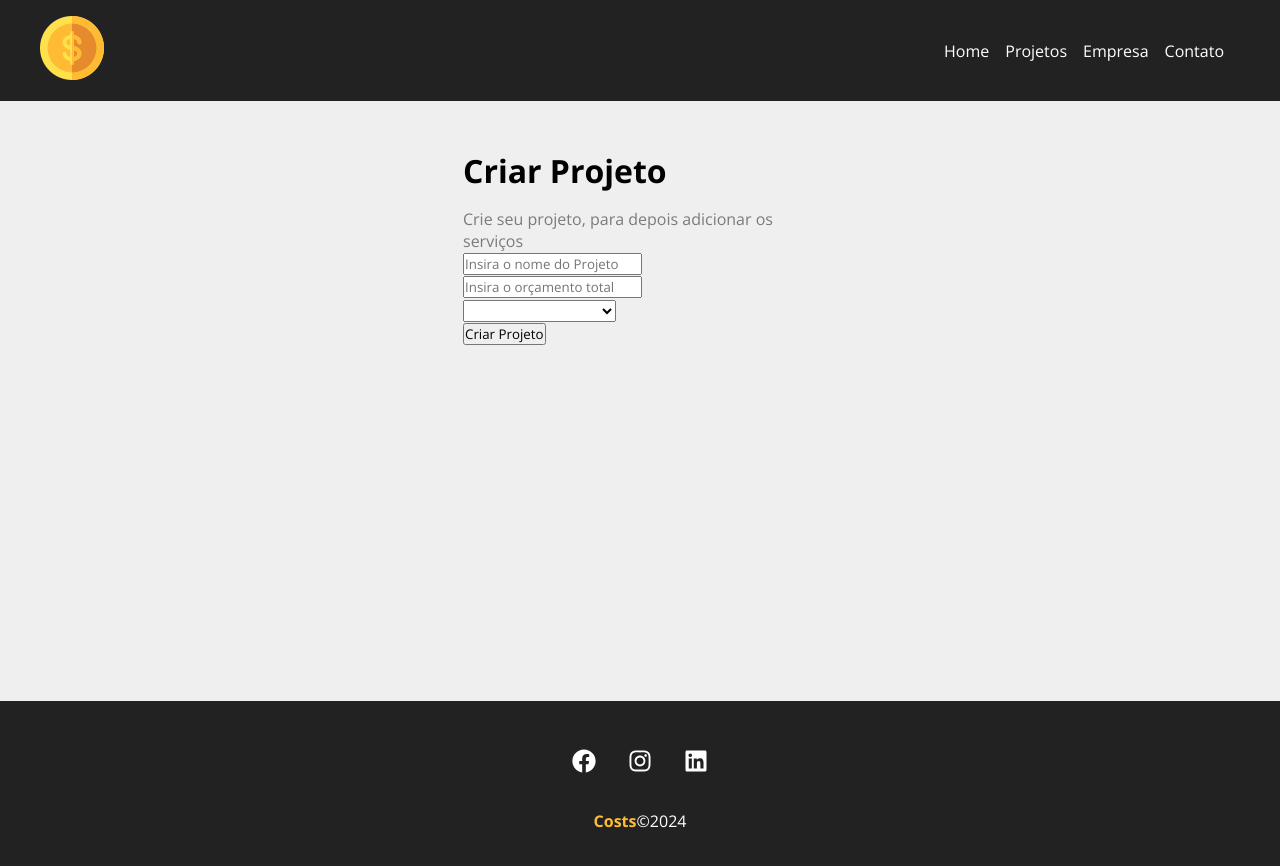
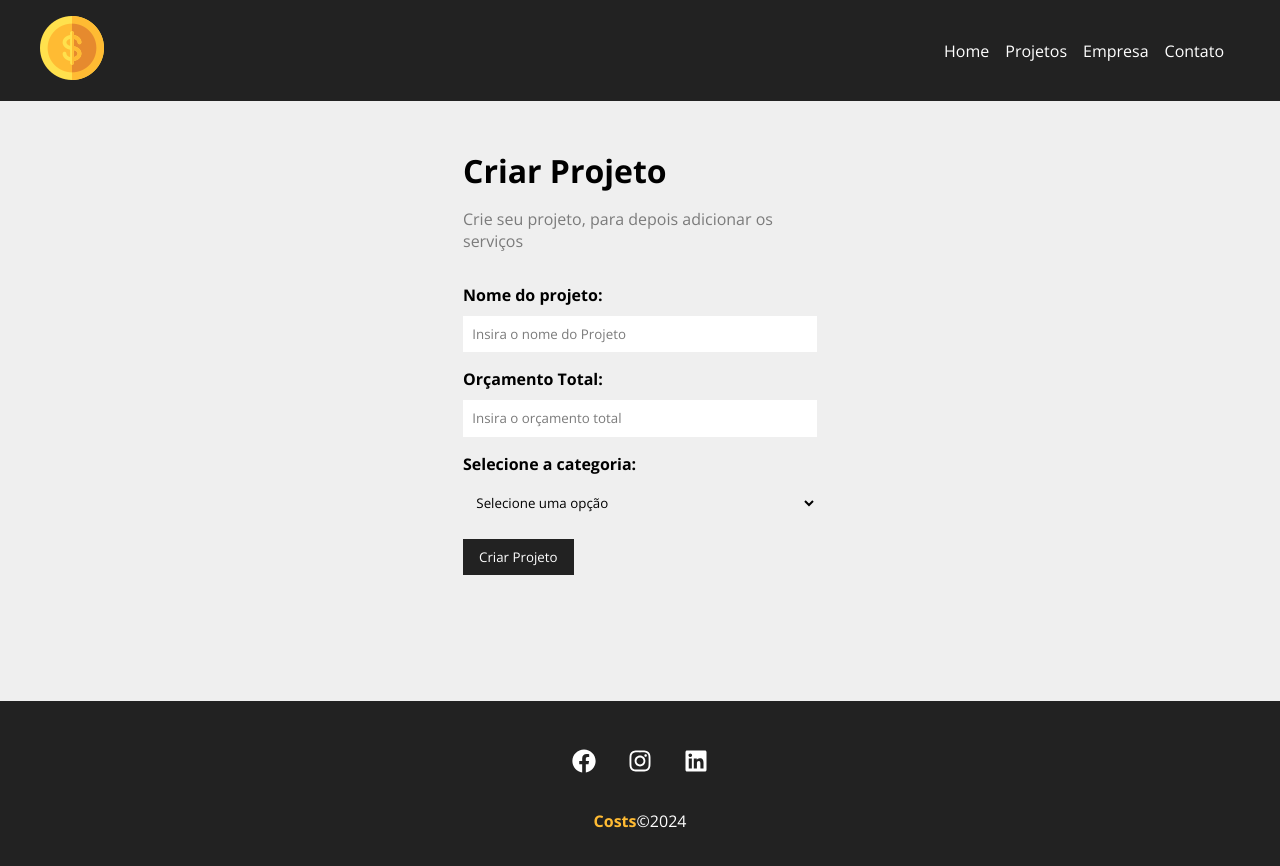
Before and after one commit to PabloBarcellos-0522/React-Costs, a React (Create React App) app: page /newproject in a window 1280 px wide. Shown: the top 866 px of the page. Built offline with nearby package versions, Linux system fonts and the light colour scheme; the HTML template or start-up script is replaced by a standard one.

Commit message:
Componentização de formulário

```diff
--- /dev/null
+++ b/src/components/form/Input.js
@@ -0,0 +1,19 @@
+import styles from "./Input.module.css"
+
+function Input({ type, text, name, placeholder, handleOnChange, value }) {
+  return (
+    <div className={styles.form_control}>
+      <label htmlFor={name}>{text}:</label>
+      <input
+        type={type}
+        name={name}
+        id={name}
+        placeholder={placeholder}
+        onChange={handleOnChange}
+        value={value}
+      />
+    </div>
+  )
+}
+
+export default Input
--- /dev/null
+++ b/src/components/form/Input.module.css
@@ -0,0 +1,20 @@
+.form_control {
+  display: flex;
+  flex-direction: column;
+  margin-bottom: 1em;
+
+  label {
+    margin-bottom: 0.6em;
+    font-weight: bold;
+  }
+
+  input {
+    padding: 0.7em;
+    border-radius: 0;
+    border: none;
+  }
+
+  input::placeholder {
+    color: #7b7b7b;
+  }
+}
--- /dev/null
+++ b/src/components/form/Select.js
@@ -0,0 +1,14 @@
+import styles from "./Select.module.css"
+
+function Select({ text, name, options, handleOnChange, value }) {
+  return (
+    <div className={styles.form_control}>
+      <label htmlFor={name}>{text}:</label>
+      <select name={name} id={name} onChange={handleOnChange} value={value}>
+        <option>Selecione uma opção</option>
+      </select>
+    </div>
+  )
+}
+
+export default Select
--- /dev/null
+++ b/src/components/form/Select.module.css
@@ -0,0 +1,16 @@
+.form_control {
+  display: flex;
+  flex-direction: column;
+  margin-bottom: 1em;
+
+  label {
+    margin-bottom: 0.6em;
+    font-weight: bold;
+  }
+
+  select {
+    padding: 0.7em;
+    border-radius: 0;
+    border: none;
+  }
+}
--- /dev/null
+++ b/src/components/form/SubmitButton.js
@@ -0,0 +1,11 @@
+import styles from "./SubmitButton.module.css"
+
+function SubmitButton({ text }) {
+  return (
+    <div>
+      <button className={styles.btn}>{text}</button>
+    </div>
+  )
+}
+
+export default SubmitButton
--- /dev/null
+++ b/src/components/form/SubmitButton.module.css
@@ -0,0 +1,13 @@
+.btn {
+  background-color: #222;
+  color: #fff;
+  padding: 0.7em 1.2em;
+  text-decoration: none;
+  transition: 0.5s;
+  cursor: pointer;
+  border: none;
+}
+
+.btn:hover {
+  color: #ffbb33;
+}
--- a/src/components/pages/NewProject.js
+++ b/src/components/pages/NewProject.js
@@ -6,7 +6,7 @@
     <div className={styles.newproject_container}>
       <h1>Criar Projeto</h1>
       <p>Crie seu projeto, para depois adicionar os serviços</p>
-      <ProjectForm />
+      <ProjectForm btnText="Criar Projeto" />
     </div>
   )
 }
--- a/src/components/project/ProjectForm.js
+++ b/src/components/project/ProjectForm.js
@@ -1,20 +1,25 @@
-function ProjectForm() {
+import Input from "../form/Input"
+import Select from "../form/Select"
+import SubmitButton from "../form/SubmitButton"
+import styles from "./ProjectForm.module.css"
+
+function ProjectForm({ btnText }) {
   return (
-    <form>
-      <div>
-        <input type="text" placeholder="Insira o nome do Projeto" />
-      </div>
-      <div>
-        <input type="number" placeholder="Insira o orçamento total" />
-      </div>
-      <div>
-        <select name="category_id">
-          <option disabled>Selecione a categoria</option>
-        </select>
-      </div>
-      <div>
-        <input type="submit" value="Criar Projeto" />
-      </div>
+    <form className={styles.form}>
+      <Input
+        name="name"
+        text="Nome do projeto"
+        type="text"
+        placeholder="Insira o nome do Projeto"
+      />
+      <Input
+        name="budget"
+        text="Orçamento Total"
+        type="number"
+        placeholder="Insira o orçamento total"
+      />
+      <Select name="category_id" text="Selecione a categoria" />
+      <SubmitButton text={btnText} />
     </form>
   )
 }
--- /dev/null
+++ b/src/components/project/ProjectForm.module.css
@@ -0,0 +1,4 @@
+.form {
+  width: 100%;
+  margin: 2em 0;
+}
```
